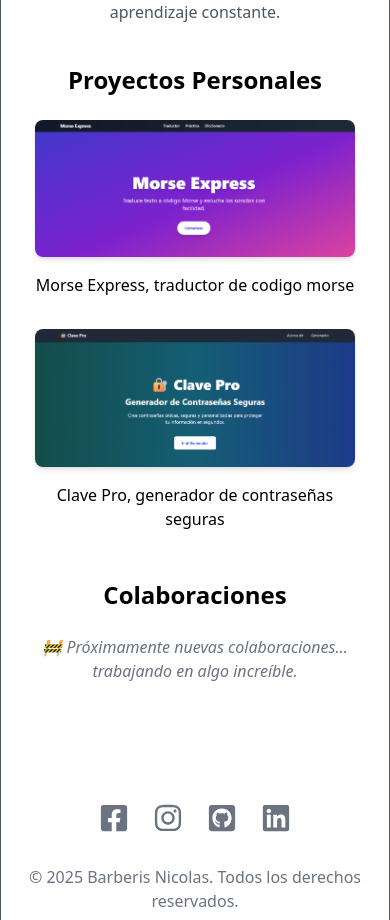
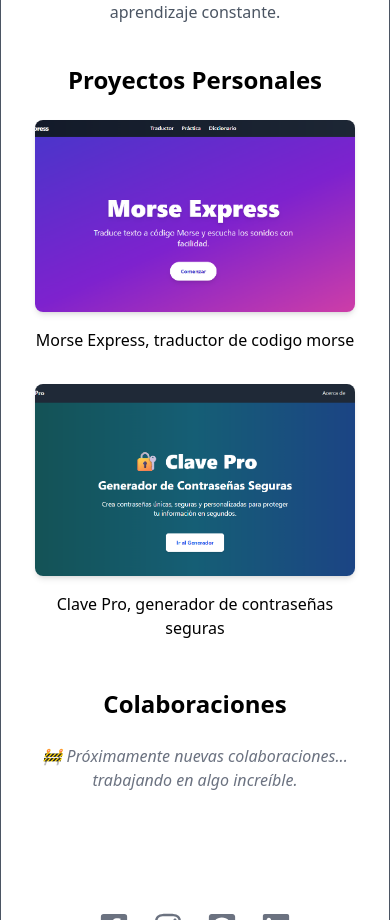
Before and after one commit to Nico09Barberis/web-portafolio, a React (Vite) app in the folder web-portafolio/: page /projects in a window 390 px wide. Shown: the part 2200-3120 px from the top of the page. Built offline with nearby package versions, Linux system fonts and the light colour scheme.

Commit message:
ajuste en el tamaño de las imagenes en dispositivos xs, md

```diff
--- a/web-portafolio/src/components/Works.jsx
+++ b/web-portafolio/src/components/Works.jsx
@@ -44,11 +44,11 @@ const WorkSection = ({ title, works }) => (
             transition={{ delay: index * 0.1 }}
             viewport={{ once: true }}
           >
-            <div className="relative group w-full overflow-hidden rounded-lg shadow-md">
+            <div className="relative group w-full max-w-xs sm:max-w-full overflow-hidden rounded-lg shadow-md">
               <img
                 src={work.img}
                 alt={work.description}
-                className="object-cover transition-all duration-300 group-hover:blur-sm group-hover:opacity-40"
+                className="w-full h-48 sm:h-auto object-cover transition-all duration-300 group-hover:blur-sm group-hover:opacity-40"
               />
               <div className="absolute inset-0 flex flex-col items-center justify-center opacity-0 group-hover:opacity-100 transition-opacity duration-300 gap-2">
                 {work.repo && (
```
